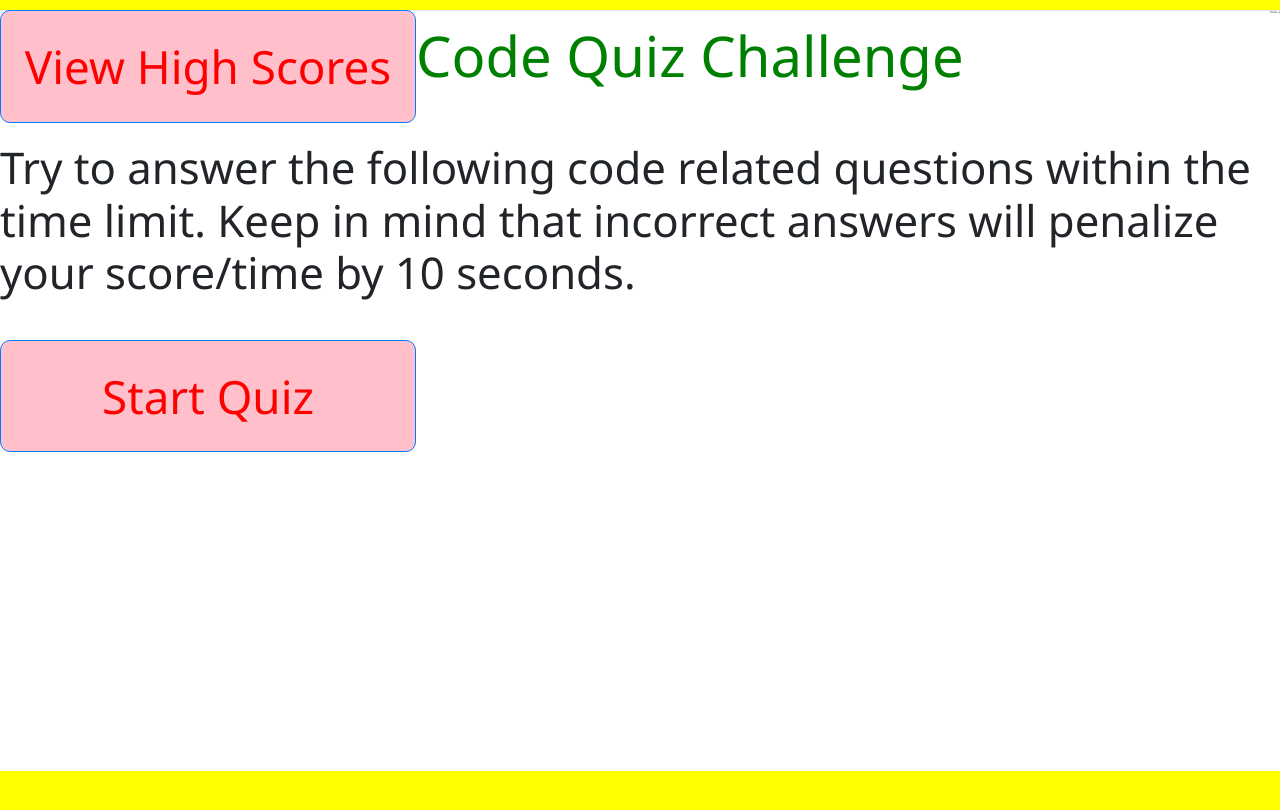
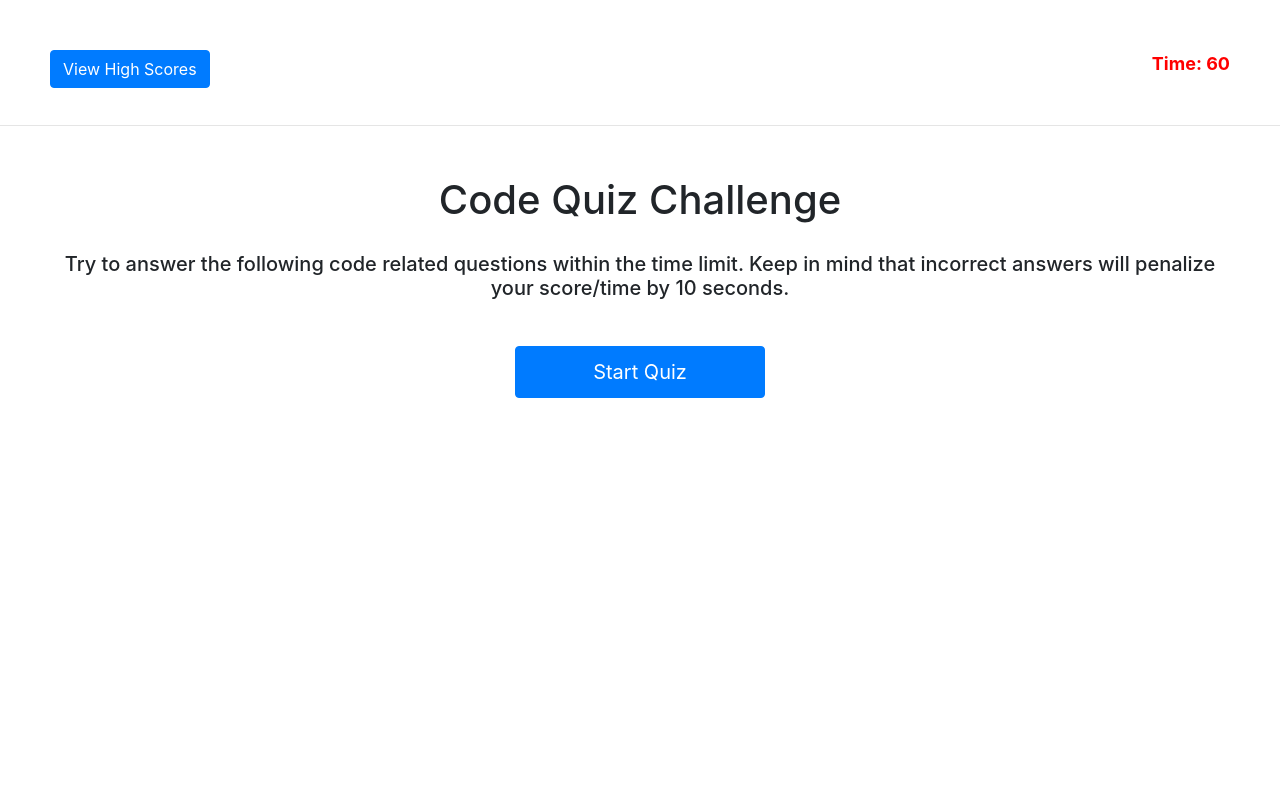
Before and after one commit to dbridgman1/Code-Quiz, a plain HTML site: page index.html in a window 1280 px wide. Drawn offline with nearby package versions, Linux system fonts and the light colour scheme; a web font is replaced by a local one.

Commit message:
modified content in css file

```diff
--- a/Assets/style.css
+++ b/Assets/style.css
@@ -1,95 +1,75 @@
-@import url('https://fonts.googleapis.com/css2?family=Big+Shoulders+Stencil+Text&display=swap');
-
-:root {
-    background-color: yellow;
+#top {
+    margin: 50px;
+    padding-bottom: 25px;
   }
 
-* {
-    box-sizing: border-box;
-    margin: 0;
-    padding: 0;
-    font-size: 65%;
-    font-family: 'Segoe UI', Tahoma, Geneva, Verdana, sans-serif, cursive;
+  .time {
+    color: red;
+    font-weight: bold;
+    font-size: 18px;
   }
 
-h1 {
-    font-size: 5.4rem;
-    color: green;
-    margin-bottom: 5rem;
+  .header,
+  #quiz,
+  #finalScoreContainer {
+    text-align: center;
+    margin: 50px;
   }
 
-h2 {
-    font-size: 4.2rem;
-    margin-bottom: 4rem;
+  .header h1,
+  .header h2 {
+    padding-bottom: 20px;
   }
 
-.container {
-    width: 100vw;
-    height: 100vh;
-    display: flex;
-    justify-content: center;
-    align-items: center;
-    max-width: 80rem;
-    margin: 0 auto;
-    padding: 2rem;
+  .header h2 {
+    font-size: 20px;
   }
 
-.flex-column {
-    display: flex;
-    flex-direction: column;
+  #question {
+    padding-bottom: 20px;
   }
 
-.flex-center {
-    justify-content: center;
-    align-items: center;
+  #startButton,
+  #btn0,
+  #btn1,
+  #btn2,
+  #btn3 {
+    width: 250px;
+    font-size: 20px;
+    margin: 10px 40px;
+    padding: 10px 10px;
   }
 
-.justify-center {
-    justify-content: center;
+  #correctCheck {
+    color: green;
+    font-weight: bold;
   }
 
-.text-center {
-    text-align: center;
+  #incorrectCheck {
+    color: red;
+    font-weight: bold;
   }
 
-.hidden {
-    display: none;
+  ul,
+  li {
+    list-style: none;
   }
 
-.btn {
-    font-size: 4.4rem;
-    padding: 2rem 0;
-    width: 40rem;
-    text-align: center;
-    margin-bottom: 1rem;
-    text-decoration: none;
-    color: rgb(255, 0, 0);
-    background: pink;
-    border-radius: 10px;
+  li {
+    height: 50px;
+    margin-top: 5px;
+    margin-bottom: 5px;
+    padding: 5px;
+    background-color: rgb(192, 192, 192);
+    color: white;
+    font-size: 1.5em;
+    line-height: 1.5;
   }
 
-.btn:hover {
+  li button {
+    float: right;
+    border: none;
+    height: 40px;
     cursor: pointer;
-    box-shadow: 0 0.4 rem 1.4rem 0 black(8, 114, 2245, 0.3);
-    transition: transform 150ms;
-    transform: scale(1.05);
+    font-size: 1em;
   }
-
-.btn[disabled]:hover {
-    cursor: not-allowed;
-    box-shadow: none;
-    transform: none;
-}
-
-#highscore-btn {
-    background-color: orange;
-}
-
-#highscore-btn:hover {
-    box-shadow: 0 0.4 rem 1.4rem 0 black(8, 114, 2245, 0.3);
-}
-
-.fa-crown {
-    font-size: 2.5rem;
-    margin: 1rem;
-}
```
Lines whose indentation alone changed are shown as unchanged.
